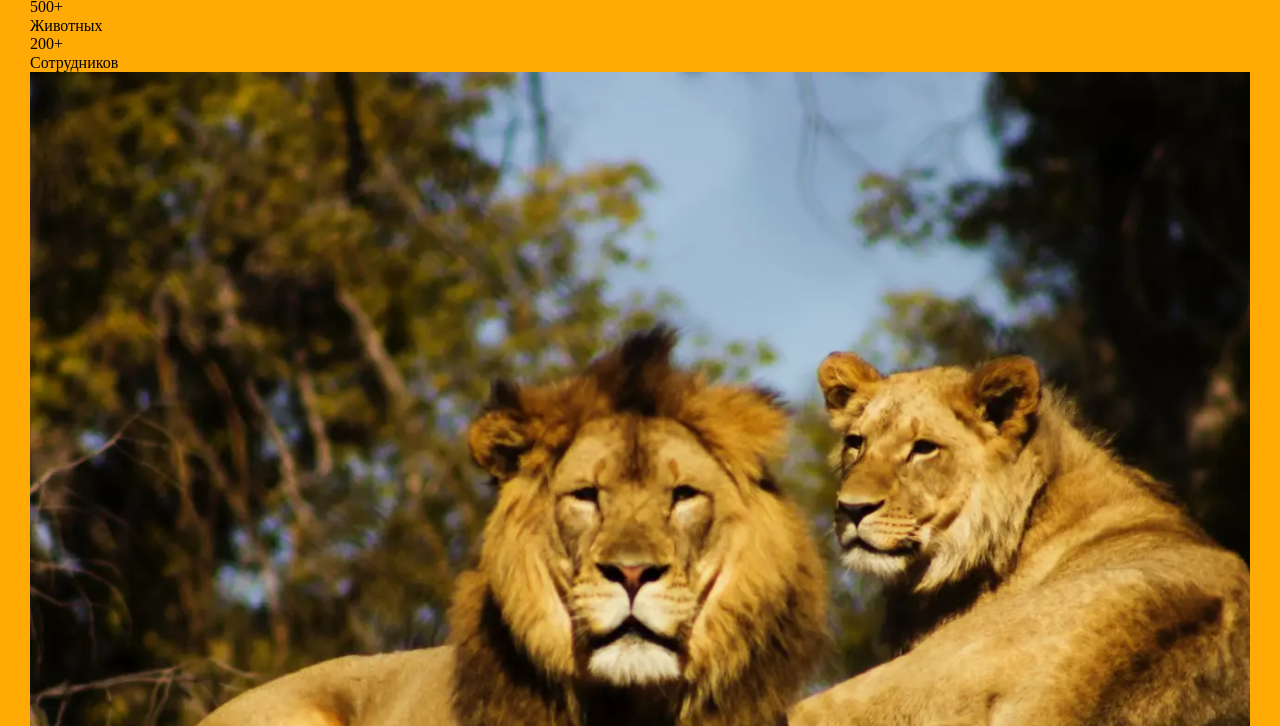
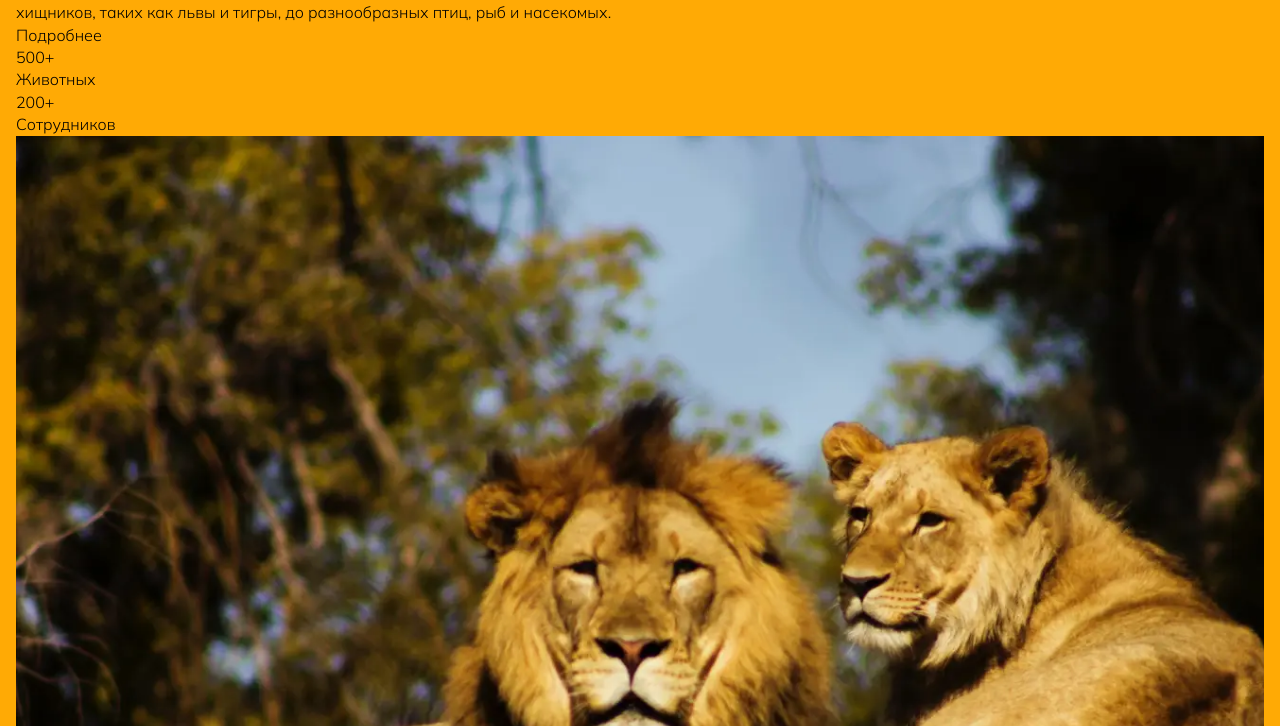
Before and after one commit to Webdevmaksim/prettyPaw, a website built with webpack: page src/index.html in a window 1280 px wide. Shown: the part 301-1027 px from the top of the page. Built offline with nearby package versions, Linux system fonts and the light colour scheme.

Commit message:
preperations: fonts and basic styles

```diff
--- a/src/index.html
+++ b/src/index.html
@@ -208,13 +208,13 @@
                 </li>
                 <li class="career__img-item swiper-slide">
                   <picture>
-                    <source srcset="img/about/slider/giraffe.webp" type="image/webp">
+                    <source srcset="img/career/zebra.webp" type="image/webp">
                     <img src="img/career/zebra.jpg" alt="" loading="lazy">
                   </picture>
                 </li>
                 <li class="career__img-item swiper-slide">
                   <picture>
-                    <source srcset="img/about/slider/giraffe.webp" type="image/webp">
+                    <source srcset="img/career/elephant.webp" type="image/webp">
                     <img src="img/career/elephant.jpg" alt="" loading="lazy">
                   </picture>
                 </li>
--- a/src/style/_default.scss
+++ b/src/style/_default.scss
@@ -16,7 +16,9 @@ body {
 
 
 img,
-svg {
+svg,
+video {
+    display: block;
     max-width: 100%;
     max-height: 100%;
     height: auto;
@@ -75,6 +77,6 @@ iframe {
 
 .container {
     // max-width: 1240px;
-    padding: 0 30px;
+    padding: 0 16px;
     margin: 0 auto;
 }
--- a/src/style/_fonts.scss
+++ b/src/style/_fonts.scss
@@ -0,0 +1,16 @@
+// ? - WF - 1000
+@font-face {
+    font-family: Mulish;
+    font-weight: 1000;
+    src: url('/src/fonts/mulish-extrablack.woff2') format('woff2'),
+        url('/src/fonts/mulish-extrablack.woff') format('woff');
+    font-display: swap;
+}
+// ? - WF - 300
+@font-face {
+    font-family: Mulish;
+    font-weight: 300;
+    src: url('/src/fonts/mulish-light.woff2') format('woff2'),
+        url('/src/fonts/mulish-light.woff') format('woff');
+    font-display: swap;
+}
--- a/src/style/_style.scss
+++ b/src/style/_style.scss
@@ -1,7 +1,10 @@
 body {
-  font-family: 'Montserrat';
+  font-family: Mulish;
+  font-weight: 300;
+  color: $main;
   background-color: $back;
-  color: $main;
+  line-height: 1.4;
+  font-size: 16px;
 }
 .header{
   &__logo{
```
Also changed, not shown: src/fonts/mulish-extrablack.woff (added), src/fonts/mulish-extrablack.woff2 (added), src/fonts/mulish-light.woff (added), src/fonts/mulish-light.woff2 (added).
